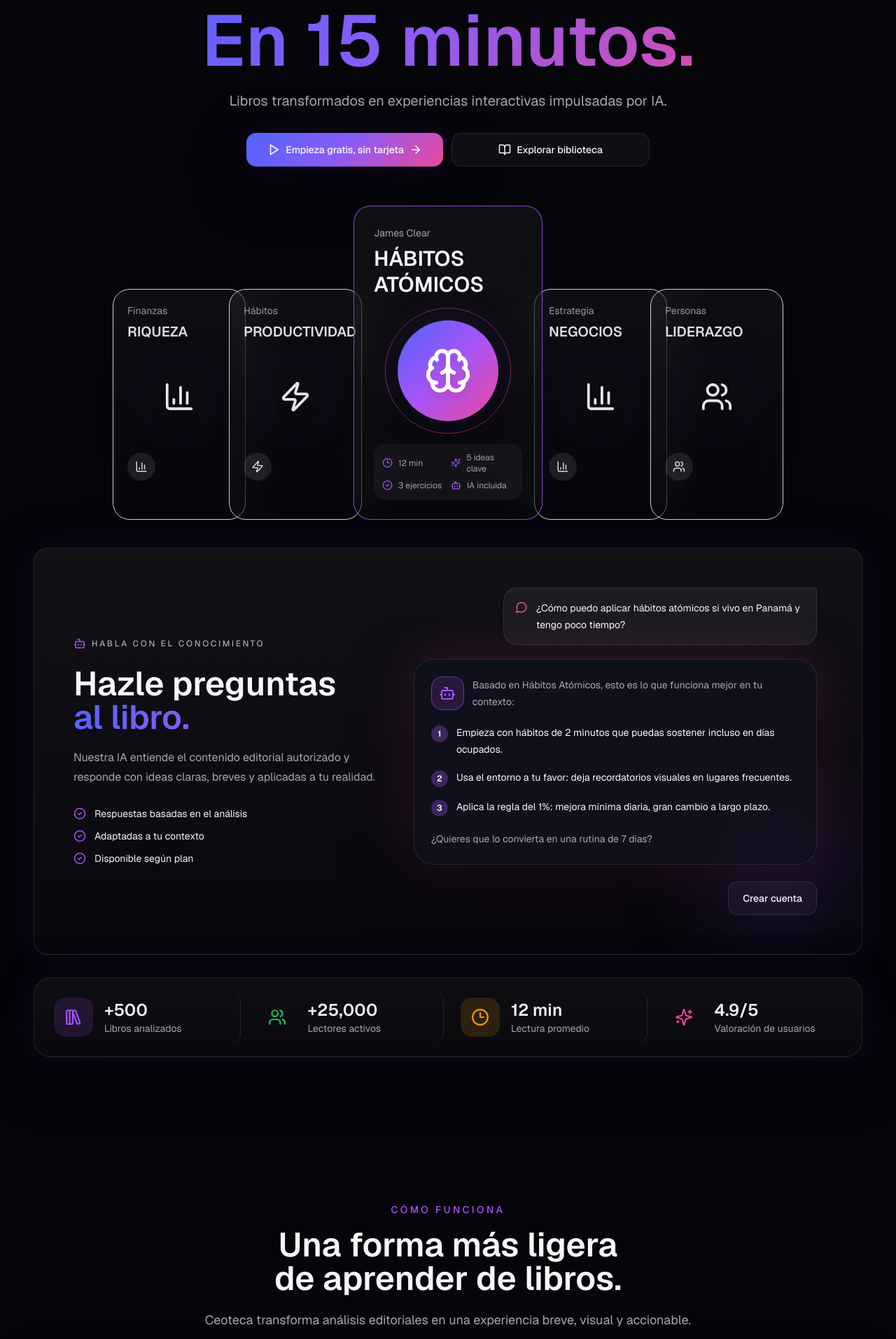
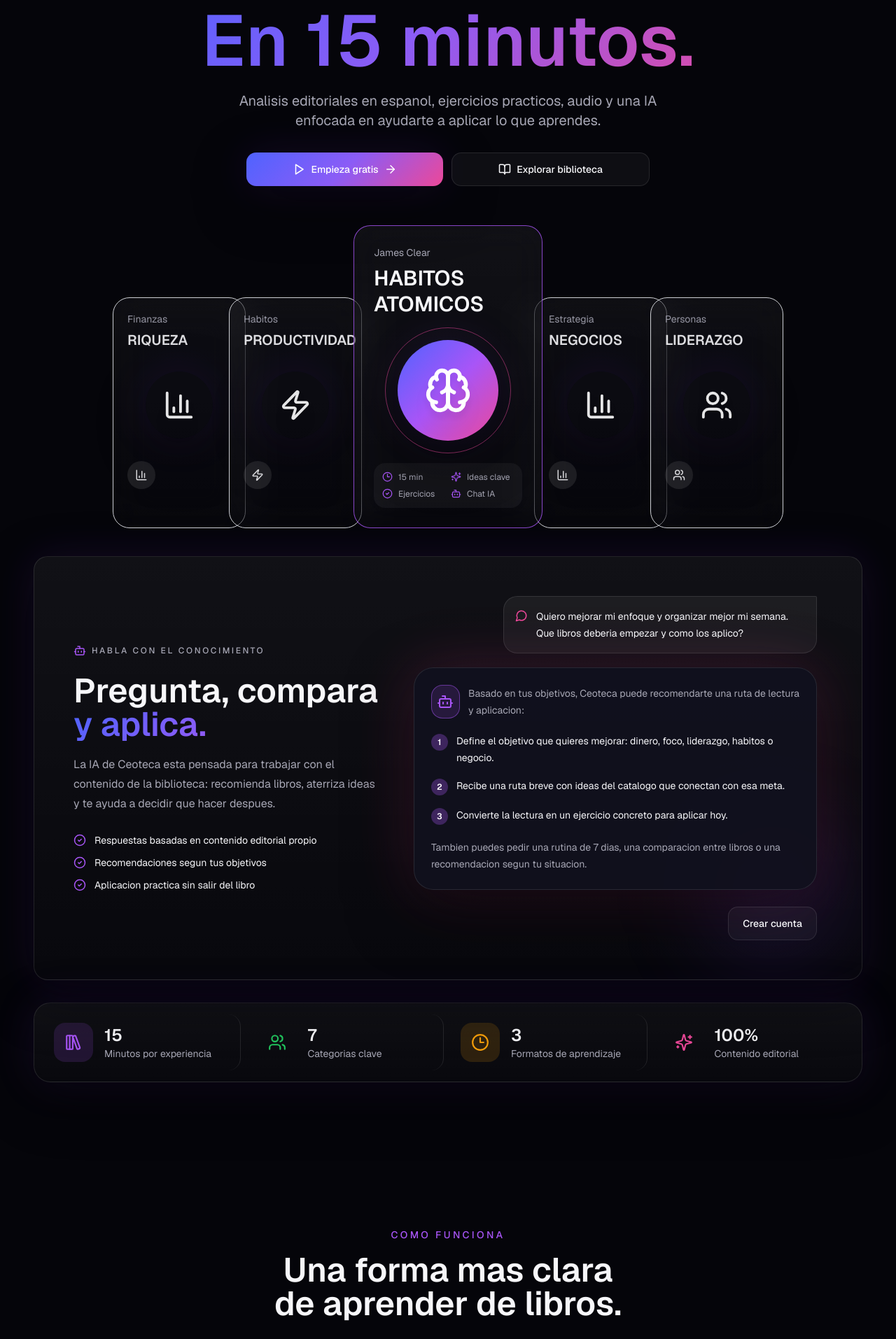
Before and after one commit to gutyclick/ceoteca, a Next.js app: page / in a window 1280 px wide. Shown: the part 405-2319 px from the top of the page at 70% size. Built offline with nearby package versions, Linux system fonts and the light colour scheme; no server answers.

Commit message:
Polish production marketing home

```diff
--- a/src/app/(marketing)/page.tsx
+++ b/src/app/(marketing)/page.tsx
@@ -1,5 +1,5 @@
 import { BookPreviewSection } from "@/components/marketing/BookPreviewSection";
-import { ChatDemoSection } from "@/components/marketing/ChatDemoSection";
+import { AiGuidanceSection } from "@/components/marketing/AiGuidanceSection";
 import { ComparisonSection } from "@/components/marketing/ComparisonSection";
 import { FAQSection } from "@/components/marketing/FAQSection";
 import { FinalCTASection } from "@/components/marketing/FinalCTASection";
@@ -12,7 +12,7 @@ export default function MarketingHomePage() {
   return (
     <main className="min-h-screen overflow-hidden bg-background text-text-primary">
       <LandingHero />
-      <ChatDemoSection />
+      <AiGuidanceSection />
       <StatsBar />
       <HowItWorksSection />
       <BookPreviewSection />
--- a/src/components/marketing/ChatDemoSection.tsx
+++ b/src/components/marketing/AiGuidanceSection.tsx
@@ -2,10 +2,10 @@ import { Bot, CheckCircle2 } from "lucide-react";
 
 import { ButtonLink } from "@/components/ui/Button";
 import { Card } from "@/components/ui/Card";
-import { chatBenefits, chatSteps, demoQuestion } from "@/data/landing";
+import { aiQuestion, chatBenefits, chatSteps } from "@/data/landing";
 
-export function ChatDemoSection() {
-  const QuestionIcon = demoQuestion.icon;
+export function AiGuidanceSection() {
+  const QuestionIcon = aiQuestion.icon;
 
   return (
     <section className="ceoteca-container pb-8">
@@ -18,12 +18,13 @@ export function ChatDemoSection() {
               Habla con el conocimiento
             </p>
             <h2 className="mt-6 max-w-lg text-balance text-4xl font-semibold leading-tight sm:text-5xl">
-              Hazle preguntas
-              <span className="block text-gradient-brand">al libro.</span>
+              Pregunta, compara
+              <span className="block text-gradient-brand">y aplica.</span>
             </h2>
             <p className="mt-5 max-w-md text-pretty leading-7 text-text-secondary">
-              Nuestra IA entiende el contenido editorial autorizado y responde
-              con ideas claras, breves y aplicadas a tu realidad.
+              La IA de Ceoteca esta pensada para trabajar con el contenido de la
+              biblioteca: recomienda libros, aterriza ideas y te ayuda a decidir
+              que hacer despues.
             </p>
             <ul className="mt-7 space-y-3">
               {chatBenefits.map((benefit) => (
@@ -49,7 +50,7 @@ export function ChatDemoSection() {
                 className="mt-0.5 shrink-0 text-brand-pink"
                 size={18}
               />
-              <p>{demoQuestion.text}</p>
+              <p>{aiQuestion.text}</p>
             </div>
 
             <div className="pulse-glow mt-5 rounded-[1.75rem] border border-white/10 bg-surface-raised/95 p-6 shadow-ambient">
@@ -58,8 +59,8 @@ export function ChatDemoSection() {
                   <Bot aria-hidden="true" size={24} />
                 </span>
                 <p className="text-sm leading-6 text-text-secondary">
-                  Basado en Hábitos Atómicos, esto es lo que funciona mejor en
-                  tu contexto:
+                  Basado en tus objetivos, Ceoteca puede recomendarte una ruta
+                  de lectura y aplicacion:
                 </p>
               </div>
               <ol className="space-y-4">
@@ -73,7 +74,8 @@ export function ChatDemoSection() {
                 ))}
               </ol>
               <p className="mt-5 text-sm leading-6 text-text-secondary">
-                ¿Quieres que lo convierta en una rutina de 7 días?
+                Tambien puedes pedir una rutina de 7 dias, una comparacion entre
+                libros o una recomendacion segun tu situacion.
               </p>
             </div>
 
--- a/src/components/marketing/BookPreviewSection.tsx
+++ b/src/components/marketing/BookPreviewSection.tsx
@@ -10,9 +10,9 @@ export function BookPreviewSection() {
   return (
     <section className="ceoteca-container pb-20">
       <SectionHeading
-        eyebrow="Vista previa"
-        title="Portadas conceptuales, no oficiales."
-        description="Cada libro usa una identidad visual propia y contenido editorial original."
+        eyebrow="Biblioteca"
+        title="Libros convertidos en experiencias accionables."
+        description="Cada analisis usa contenido editorial propio, portadas conceptuales y ejercicios disenados para aplicar."
       />
       <div className="mt-12 grid gap-5 md:grid-cols-3">
         {previewBooks.map((book) => (
--- a/src/components/marketing/ComparisonSection.tsx
+++ b/src/components/marketing/ComparisonSection.tsx
@@ -10,12 +10,12 @@ export function ComparisonSection() {
     <section className="ceoteca-container pb-20">
       <SectionHeading
         eyebrow="Comparativa"
-        title="Más que un resumen plano."
-        description="Ceoteca combina lectura breve, aplicación práctica y preguntas contextuales por libro."
+        title="Mas que un resumen plano."
+        description="Ceoteca combina lectura breve, aplicacion practica, progreso y preguntas contextuales por libro."
       />
       <Card className="mt-12 overflow-hidden p-0">
         <div className="grid border-b border-white/10 bg-white/[0.04] p-5 text-sm font-semibold text-text-secondary md:grid-cols-[1.1fr_1fr_1fr]">
-          <span>Función</span>
+          <span>Funcion</span>
           <span>Ceoteca</span>
           <span>Lectura tradicional</span>
         </div>
--- a/src/components/marketing/FAQSection.tsx
+++ b/src/components/marketing/FAQSection.tsx
@@ -17,7 +17,7 @@ export function FAQSection() {
       <SectionHeading
         eyebrow="FAQ"
         title="Preguntas antes de empezar."
-        description="Lo esencial sobre contenido, integraciones y alcance actual del producto."
+        description="Lo esencial sobre contenido, IA, planes y propiedad intelectual."
       />
       <div className="mx-auto mt-12 max-w-3xl space-y-3">
         {landingFaqs.map((faq, index) => {
--- a/src/components/marketing/HowItWorksSection.tsx
+++ b/src/components/marketing/HowItWorksSection.tsx
@@ -7,9 +7,9 @@ export function HowItWorksSection() {
   return (
     <section className="ceoteca-container ceoteca-section">
       <SectionHeading
-        eyebrow="Cómo funciona"
-        title="Una forma más ligera de aprender de libros."
-        description="Ceoteca transforma análisis editoriales en una experiencia breve, visual y accionable."
+        eyebrow="Como funciona"
+        title="Una forma mas clara de aprender de libros."
+        description="Ceoteca transforma analisis editoriales en experiencias breves, visuales y accionables."
       />
       <div className="mt-12 grid gap-4 md:grid-cols-3">
         {howItWorksSteps.map((step, index) => {
--- a/src/components/marketing/LandingHero.tsx
+++ b/src/components/marketing/LandingHero.tsx
@@ -30,7 +30,7 @@ export function LandingHero() {
             </span>
           ))}
         </span>
-        <span>Únete a +25,000 lectores</span>
+        <span>Lecturas accionables para crecer cada semana</span>
         <span className="h-1.5 w-1.5 rounded-full bg-brand-purple shadow-[0_0_16px_rgba(168,85,247,0.9)]" />
       </div>
 
@@ -40,7 +40,8 @@ export function LandingHero() {
           <span className="block text-gradient-brand">En 15 minutos.</span>
         </h1>
         <p className="mx-auto mt-6 max-w-2xl text-pretty text-lg leading-8 text-text-secondary sm:text-xl">
-          Libros transformados en experiencias interactivas impulsadas por IA.
+          Analisis editoriales en espanol, ejercicios practicos, audio y una IA
+          enfocada en ayudarte a aplicar lo que aprendes.
         </p>
       </div>
 
--- a/src/components/marketing/StatsBar.tsx
+++ b/src/components/marketing/StatsBar.tsx
@@ -1,11 +1,11 @@
-import { demoStats } from "@/data/landing";
+import { productStats } from "@/data/landing";
 import { cn } from "@/lib/utils/cn";
 
 export function StatsBar() {
   return (
     <section className="ceoteca-container pb-20">
       <div className="grid gap-3 rounded-[1.5rem] border border-white/10 bg-surface-gradient p-4 shadow-ambient md:grid-cols-4">
-        {demoStats.map((stat) => {
+        {productStats.map((stat) => {
           const Icon = stat.icon;
 
           return (
--- a/src/components/marketing/TestimonialsSection.tsx
+++ b/src/components/marketing/TestimonialsSection.tsx
@@ -1,7 +1,7 @@
 import { Quote } from "lucide-react";
 
 import { Card } from "@/components/ui/Card";
-import { demoTestimonials } from "@/data/landing";
+import { audienceCards } from "@/data/landing";
 
 import { SectionHeading } from "./SectionHeading";
 
@@ -9,16 +9,16 @@ export function TestimonialsSection() {
   return (
     <section className="ceoteca-container pb-20">
       <SectionHeading
-        eyebrow="Testimonios"
-        title="Señales representativas del usuario ideal."
-        description="Estos testimonios son ejemplos representativos para validar tono y diseño antes de contar con reseñas verificadas."
+        eyebrow="Para quien es"
+        title="Aprendizaje para personas que quieren aplicar."
+        description="Ceoteca esta pensada para convertir libros de ideas en decisiones, rutinas y proximos pasos concretos."
       />
       <div className="mt-12 grid gap-4 md:grid-cols-3">
-        {demoTestimonials.map((testimonial) => (
+        {audienceCards.map((testimonial) => (
           <Card className="p-6" key={testimonial.name}>
             <Quote aria-hidden="true" className="text-brand-pink" size={26} />
             <p className="mt-5 text-pretty text-sm leading-7 text-text-secondary">
-              “{testimonial.quote}”
+              &quot;{testimonial.quote}&quot;
             </p>
             <div className="mt-6">
               <p className="font-semibold">{testimonial.name}</p>
--- a/src/config/site.ts
+++ b/src/config/site.ts
@@ -5,11 +5,10 @@ export const siteConfig = {
     "Ceoteca transforma libros de finanzas, habitos, productividad, emprendimiento y desarrollo personal en experiencias de aprendizaje interactivas.",
   url: process.env.NEXT_PUBLIC_SITE_URL ?? "http://localhost:3000",
   supportEmail: "soporte@ceoteca.com",
-  demoMetrics: {
-    booksAnalyzed: "+500",
-    activeReaders: "+25,000",
-    averageReadMinutes: "12",
-    rating: "4.9/5",
-    isDemoContent: true,
+  productMetrics: {
+    learningMinutes: "15",
+    categories: "7",
+    formats: "3",
+    focus: "100%",
   },
 } as const;
--- a/src/data/landing.ts
+++ b/src/data/landing.ts
@@ -34,7 +34,7 @@ export const visualCards = [
   },
   {
     title: "Productividad",
-    subtitle: "Hábitos",
+    subtitle: "Habitos",
     icon: Zap,
     accent: "from-violet-300 to-fuchsia-300",
     border: "border-violet-300/60",
@@ -44,7 +44,7 @@ export const visualCards = [
     featured: false,
   },
   {
-    title: "Hábitos Atómicos",
+    title: "Habitos Atomicos",
     subtitle: "James Clear",
     icon: Brain,
     accent: "from-brand-blue via-brand-purple to-brand-pink",
@@ -79,49 +79,49 @@ export const visualCards = [
 ] as const;
 
 export const featuredBookFacts = [
-  { label: "12 min", icon: Clock3 },
-  { label: "5 ideas clave", icon: Sparkles },
-  { label: "3 ejercicios", icon: CheckCircle2 },
-  { label: "IA incluida", icon: Bot },
+  { label: "15 min", icon: Clock3 },
+  { label: "Ideas clave", icon: Sparkles },
+  { label: "Ejercicios", icon: CheckCircle2 },
+  { label: "Chat IA", icon: Bot },
 ] as const;
 
 export const chatBenefits = [
-  "Respuestas basadas en el análisis",
-  "Adaptadas a tu contexto",
-  "Disponible según plan",
+  "Respuestas basadas en contenido editorial propio",
+  "Recomendaciones segun tus objetivos",
+  "Aplicacion practica sin salir del libro",
 ] as const;
 
 export const chatSteps = [
-  "Empieza con hábitos de 2 minutos que puedas sostener incluso en días ocupados.",
-  "Usa el entorno a tu favor: deja recordatorios visuales en lugares frecuentes.",
-  "Aplica la regla del 1%: mejora mínima diaria, gran cambio a largo plazo.",
+  "Define el objetivo que quieres mejorar: dinero, foco, liderazgo, habitos o negocio.",
+  "Recibe una ruta breve con ideas del catalogo que conectan con esa meta.",
+  "Convierte la lectura en un ejercicio concreto para aplicar hoy.",
 ] as const;
 
-export const demoStats = [
+export const productStats = [
   {
-    label: "Libros analizados",
-    value: siteConfig.demoMetrics.booksAnalyzed,
+    label: "Minutos por experiencia",
+    value: siteConfig.productMetrics.learningMinutes,
     icon: LibraryBig,
     accent: "text-brand-purple",
     background: "bg-brand-purple/15",
   },
   {
-    label: "Lectores activos",
-    value: siteConfig.demoMetrics.activeReaders,
+    label: "Categorias clave",
+    value: siteConfig.productMetrics.categories,
     icon: Users,
     accent: "text-success",
     background: "bg-success/15",
   },
   {
-    label: "Lectura promedio",
-    value: `${siteConfig.demoMetrics.averageReadMinutes} min`,
+    label: "Formatos de aprendizaje",
+    value: siteConfig.productMetrics.formats,
     icon: Clock3,
     accent: "text-warning",
     background: "bg-warning/15",
   },
   {
-    label: "Valoración de usuarios",
-    value: siteConfig.demoMetrics.rating,
+    label: "Contenido editorial",
+    value: siteConfig.productMetrics.focus,
     icon: Sparkles,
     accent: "text-brand-pink",
     background: "bg-brand-pink/15",
@@ -131,7 +131,7 @@ export const demoStats = [
 export const heroActions = {
   primary: {
     href: "/registro",
-    label: "Empieza gratis, sin tarjeta",
+    label: "Empieza gratis",
     icon: Play,
   },
   secondary: {
@@ -141,38 +141,38 @@ export const heroActions = {
   },
 } as const;
 
-export const demoQuestion = {
+export const aiQuestion = {
   icon: MessageCircle,
-  text: "¿Cómo puedo aplicar hábitos atómicos si vivo en Panamá y tengo poco tiempo?",
+  text: "Quiero mejorar mi enfoque y organizar mejor mi semana. Que libros deberia empezar y como los aplico?",
 } as const;
 
 export const howItWorksSteps = [
   {
     title: "Elige un libro",
     description:
-      "Explora una biblioteca editorial en español organizada por temas, duración y nivel.",
+      "Explora analisis editoriales en espanol sobre finanzas, habitos, productividad, negocios, mentalidad y liderazgo.",
     icon: Compass,
   },
   {
     title: "Aprende en 15 minutos",
     description:
-      "Lee ideas originales, puntos clave y ejercicios breves diseñados para recordar y aplicar.",
+      "Lee una experiencia clara con ideas principales, contexto, puntos clave y ejercicios practicos.",
     icon: Zap,
   },
   {
     title: "Pregunta y aterriza",
     description:
-      "Usa el chat contextual para convertir el análisis en próximos pasos concretos.",
+      "Usa la IA para encontrar recomendaciones, comparar ideas y convertir lo aprendido en acciones concretas.",
     icon: Target,
   },
 ] as const;
 
 export const previewBooks = [
   {
-    title: "Hábitos Atómicos",
+    title: "Habitos Atomicos",
     author: "James Clear",
-    category: "Hábitos",
-    duration: "12 min",
+    category: "Habitos",
+    duration: "15 min",
     accent: "from-brand-blue via-brand-purple to-brand-pink",
     pattern: "orb",
   },
@@ -180,7 +180,7 @@ export const previewBooks = [
     title: "Padre Rico, Padre Pobre",
     author: "Robert Kiyosaki",
     category: "Finanzas",
-    duration: "14 min",
+    duration: "15 min",
     accent: "from-emerald-300 to-cyan-300",
     pattern: "steps",
   },
@@ -188,7 +188,7 @@ export const previewBooks = [
     title: "La Startup de $100",
     author: "Chris Guillebeau",
     category: "Emprendimiento",
-    duration: "11 min",
+    duration: "15 min",
     accent: "from-orange-300 to-rose-400",
     pattern: "growth",
   },
@@ -197,75 +197,75 @@ export const previewBooks = [
 export const comparisonRows = [
   {
     feature: "Lectura guiada de 15 minutos",
-    ceoteca: "Experiencia interactiva",
-    traditional: "Lectura completa sin guía",
+    ceoteca: "Analisis editorial accionable",
+    traditional: "Lectura completa sin guia",
   },
   {
-    feature: "Aplicación práctica",
-    ceoteca: "Ejercicios y próximos pasos",
+    feature: "Aplicacion practica",
+    ceoteca: "Ejercicios y seguimiento de progreso",
     traditional: "Depende del lector",
   },
   {
     feature: "Preguntas al contenido",
-    ceoteca: "Chat contextual por libro",
+    ceoteca: "IA limitada al contenido autorizado",
     traditional: "Notas manuales",
   },
   {
     feature: "Audio",
-    ceoteca: "Disponible según plan",
+    ceoteca: "Resumenes narrados segun plan",
     traditional: "No siempre incluido",
   },
 ] as const;
 
-export const demoTestimonials = [
+export const audienceCards = [
   {
-    name: "María Fernanda",
-    role: "Emprendedora",
+    name: "Emprendedores",
+    role: "Negocios y ventas",
     quote:
-      "Me ayuda a convertir ideas grandes en acciones pequeñas sin sentir que tengo que terminar un libro entero primero.",
+      "Encuentran ideas de libros de negocio y las convierten en acciones simples para vender, decidir y construir con mas claridad.",
   },
   {
-    name: "Andrés López",
-    role: "Profesional de finanzas",
+    name: "Profesionales",
+    role: "Productividad y finanzas",
     quote:
-      "La mezcla de resumen editorial, ejercicios y preguntas hace que el aprendizaje se sienta mucho más útil.",
+      "Usan Ceoteca para aprender con foco, comparar ideas y aplicar sistemas de productividad, dinero y liderazgo.",
   },
   {
-    name: "Camila Torres",
-    role: "Estudiante",
+    name: "Lectores curiosos",
+    role: "Crecimiento personal",
     quote:
-      "Uso Ceoteca como punto de partida para decidir qué libros quiero leer completos después.",
+      "Descubren que libros profundizar despues y construyen el habito de aprender sin depender de sesiones largas.",
   },
 ] as const;
 
 export const landingFaqs = [
   {
-    question: "¿Ceoteca reemplaza leer el libro completo?",
+    question: "Ceoteca reemplaza leer el libro completo?",
     answer:
-      "No. Ceoteca ofrece análisis educativos y editoriales propios para entender ideas principales y decidir cómo aplicarlas.",
+      "No. Ceoteca es una experiencia educativa y editorial propia para comprender ideas centrales, aplicarlas y decidir que obras quieres leer completas.",
   },
   {
-    question: "¿El contenido usa textos copiados de los libros?",
+    question: "El contenido usa textos copiados de los libros?",
     answer:
-      "No. El contenido debe ser original, sin capítulos reproducidos, portadas oficiales ni citas inventadas.",
+      "No. Los analisis son textos propios de Ceoteca. No reproducimos capitulos, portadas oficiales ni citas inventadas.",
   },
   {
-    question: "¿Qué integraciones están activas?",
+    question: "Que puede hacer la IA de Ceoteca?",
     answer:
-      "Supabase ya gestiona autenticación y datos. El chat con OpenAI queda preparado y se activa cuando estén las credenciales y la llamada final.",
+      "Puede recomendar libros del catalogo, conectar ideas entre temas, ayudarte a aplicar un concepto, sugerir ejercicios y responder dentro del contexto autorizado de cada analisis.",
   },
   {
-    question: "¿Qué pasa con pagos?",
+    question: "Puedo empezar gratis?",
     answer:
-      "La integración de pagos permanece deshabilitada hasta definir un proveedor real.",
+      "Si. Puedes crear una cuenta gratis para explorar Ceoteca. Los planes superiores desbloquean mas acceso, audio, actividades avanzadas y chat contextual segun disponibilidad.",
   },
 ] as const;
 
 export const finalCta = {
   eyebrow: "Tu biblioteca accionable",
-  title: "Convierte curiosidad en aprendizaje constante.",
+  title: "Construye el habito de aprender y aplicar.",
   description:
-    "Empieza gratis, explora los primeros análisis y construye el hábito de aprender con claridad.",
+    "Empieza con una experiencia breve, descubre ideas utiles y usa Ceoteca para mejorar tus decisiones cada semana.",
   primary: {
     href: "/registro",
     label: "Crear cuenta gratis",
```
